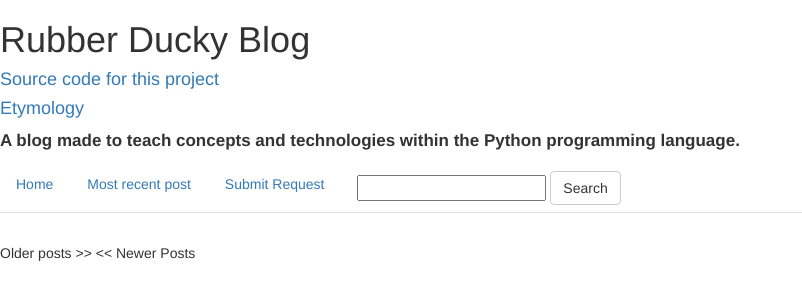
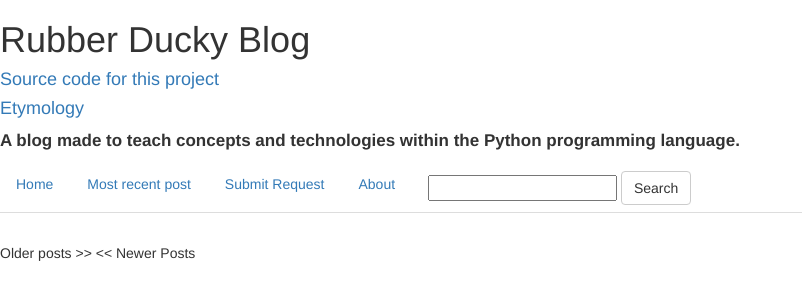
Before and after one commit to bendominguez011/rubber-ducky-blog, a Flask app: page / in a window 1280 px wide. Shown: the top 300 px of the page, without its empty margins (0-802 px from the left). Run offline with Flask 2, Linux system fonts and the light colour scheme; data that the repository does not hold is empty; some libraries are stand-ins or nearby versions.

Commit message:
added new domain

```diff
--- a/app.py
+++ b/app.py
@@ -111,5 +111,9 @@ def most_recent_post(post_id):
     template = post.filename
     return render_template(template, post=post)
 
+@app.route('/about')
+def about():
+    return render_template('about.html')
+
 if __name__ == '__main__':
     app.run(debug=True, host='0.0.0.0')
--- /dev/null
+++ b/templates/about.html
@@ -0,0 +1,4 @@
+{% extends "base.html" %}
+{% block content %}
+<p>About info available soon</p>
+{% endblock content %}
--- a/templates/base.html
+++ b/templates/base.html
@@ -2,7 +2,7 @@
 <html>
 <head>
   <title>
-    Hello World
+    Welcome!
   </title>
   <link rel="stylesheet" href="{{ url_for('static', filename='posts.css') }}"/>
   <link href="/static/css/bootstrap.min.css" rel="stylesheet" media="screen">
@@ -22,6 +22,7 @@
     <li role="presentation"><a href="/">Home</a></li>
     <li role="presentation"><a href="/post/{{g.post.id}}">Most recent post</a></li>
     <li role="presentation"><a href="/submit">Submit Request</a></li>
+    <li role="presentation"><a href="/about">About</a></li>
 <li>
   <form class="navbar-form navbar-left" role="search" action="/search" method="post" name="search">
 				{{g.search_form.hidden_tag()}}
```
Also changed, not shown: 1 other file.
